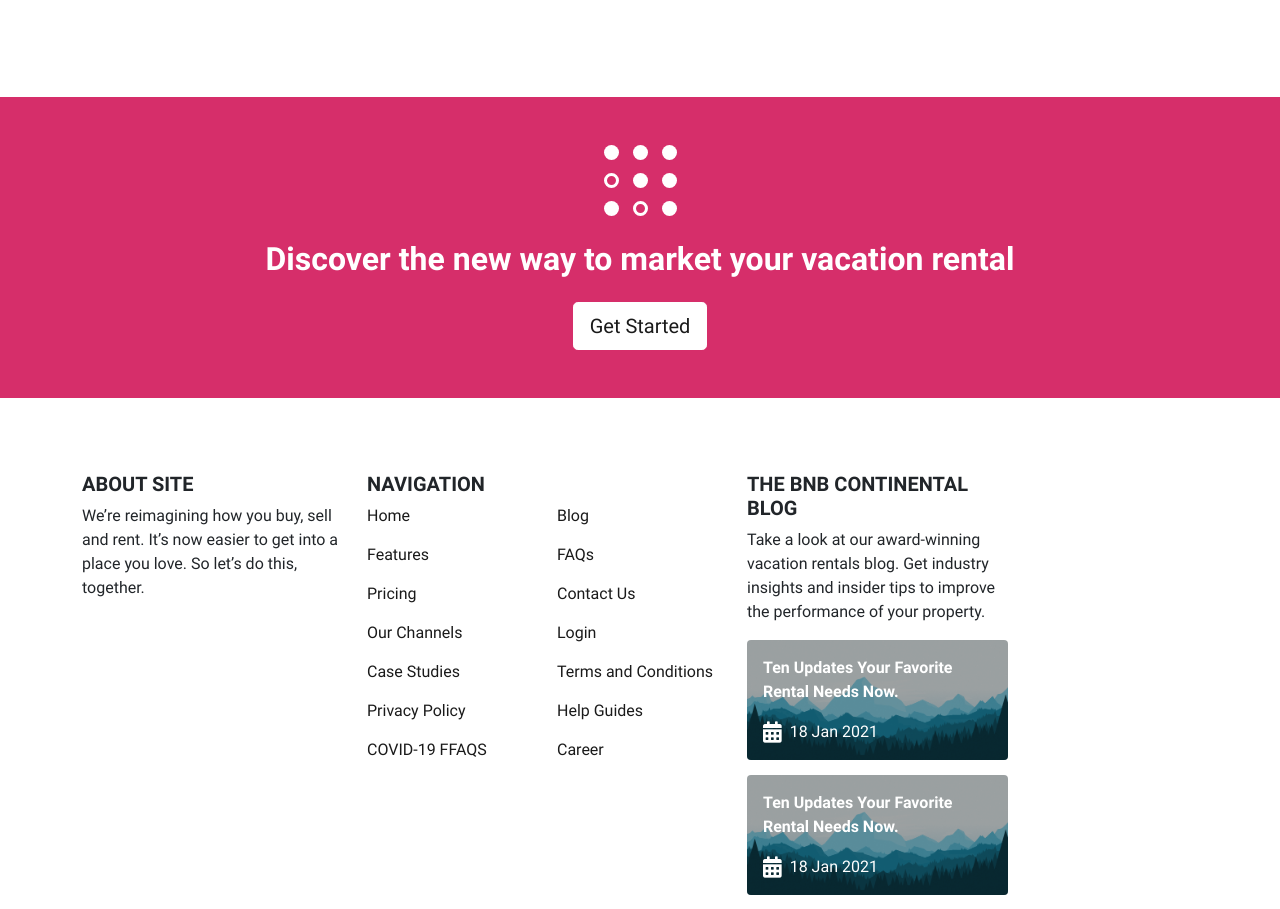
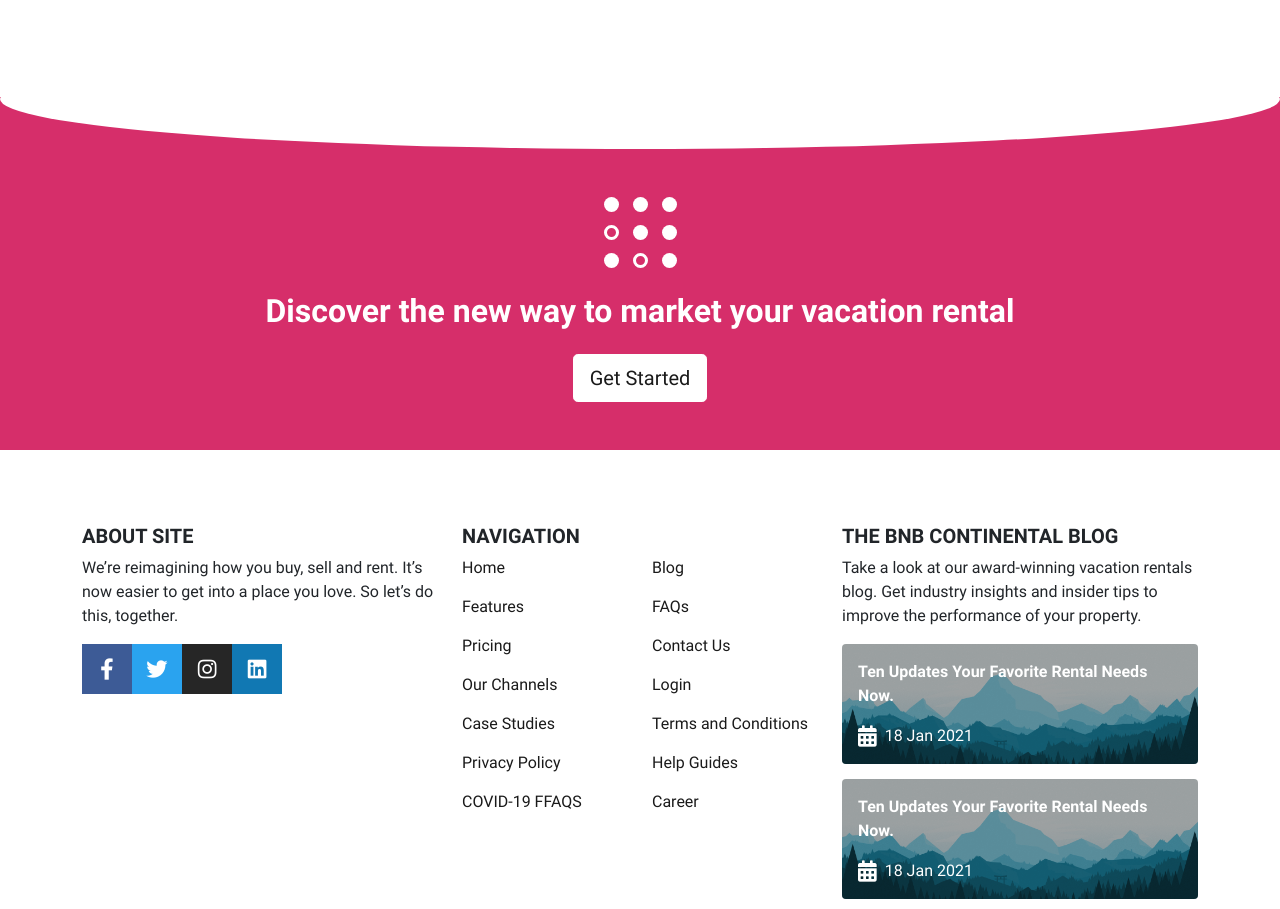
Before and after one commit to rjbtechconsult/bnb, a plain HTML site: page index.html in a window 1280 px wide. Shown: the part 4750-5659 px from the top of the page. Drawn offline with nearby package versions, Linux system fonts and the light colour scheme.

Commit message:
enhanced footer

```diff
--- a/assets/scss/_variables.scss
+++ b/assets/scss/_variables.scss
@@ -4,3 +4,7 @@ $font-black: 'Roboto-Black';
 
 $primary-color: #D62E6A;// #f53d3d;
 $black: #1A1A1A;
+$facebook-color: #3d5b96;
+$twitter-color:#2aa3ef;
+$instagram-color:#262626;
+$linkedin-color:#1178b3;
--- a/assets/scss/style.scss
+++ b/assets/scss/style.scss
@@ -222,6 +222,30 @@ section{
     background: $primary-color;
     color: white;
     margin-bottom: 50px;
+    position: relative;
+    // overflow: hidden;
+    padding-top: 100px;
+
+    .circle{
+        width: 100%;
+        height: 100px;
+        background: white;
+        border-radius: 100%;
+        position: absolute;
+        top: -48px;
+        left: 1;
+    }
+
+    .section-6-img{
+        position: absolute;
+        left: 0;
+        top: -21px;
+        width: 100%;
+
+        @media(min-width: 768px){
+            top: -87px;
+        }
+    }
 
 }
 
@@ -229,6 +253,33 @@ footer{
     .footer-image{
         width: 100%;
     }
+
+    .btn-footer-social{
+        width: 50px;
+        height: 50px;
+        border-radius: 0;
+        display: flex;
+        i{
+            color: white;
+            margin:auto;
+        }
+    }
+
+    .btn-facebook{
+        background: $facebook-color;
+    }
+
+    .btn-twitter{
+        background: $twitter-color;
+    }
+
+    .btn-linkedin{
+        background: $linkedin-color;
+    }
+    .btn-instagram{
+        background: $instagram-color;
+    }
+
 
     .footer-copyright{
         background: #E5E5E5;
--- a/index.html
+++ b/index.html
@@ -563,7 +563,9 @@
     </section>
 
     <!-- Section six -->
-    <section class="section-6 py-5">
+    <section class="section-6 pb-5">
+        <!-- <img class="section-6-img" src="assets/images/section6-img.png" alt=""> -->
+        <div class="circle"></div>
         <div class="container">
             <img src="assets/images/dots.svg" alt="">
             <h2 class="font-bold my-4">
@@ -583,15 +585,35 @@
         <div class="row">
 
             <!-- Grid column -->
-            <div class="col-md-3 mt-md-0 mt-3 text-start mb-3 mb-lg-0">
+            <div class="col-md-4 mt-md-0 mt-3 text-start mb-3 mb-lg-0">
                 <h5 class="text-uppercase font-bold text-center text-lg-start">About Site</h5>
                 <p class="text-center text-lg-start">
                     We’re reimagining how you buy, sell and rent. It’s now easier to get into a place you love. So let’s do this, together.
                 </p>
+                <ul class="list-unstyled list-inline d-flex justify-content-center justify-content-lg-start">
+                    <li>
+                        <a href="#!" class="btn btn-footer-social btn-facebook">
+                            <i class="fab fa-facebook-f fa-lg"></i>
+                        </a>
+                    </li>
+                    <li>
+                        <a href="#!" class="btn btn-footer-social btn-twitter">
+                            <i class="fab fa-twitter fa-lg"></i>
+                        </a>
+                    </li>
+                    <li>
+                        <a href="#!" class="btn btn-footer-social btn-instagram">
+                            <i class="fab fa-instagram fa-lg"></i>
+                        </a>
+                    </li>
+                    <li>
+                        <a href="#!" class="btn btn-footer-social btn-linkedin">
+                            <i class="fab fa-linkedin fa-lg"></i>
+                        </a>
+                    </li>
+                </ul>
             </div>
             <!-- Grid column -->
-
-            <!-- <hr class="clearfix w-100 d-md-none pb-3"> -->
 
             <!-- Grid column -->
             <div class="col-md-4 mb-md-0 mb-3 text-start mb-3 mb-lg-0">
@@ -652,7 +674,7 @@
             <!-- Grid column -->
 
             <!-- Grid column -->
-            <div class="col-md-3 mb-md-0 mb-3 mb-lg-0">
+            <div class="col-md-4 mb-md-0 mb-3 mb-lg-0">
 
                 <!-- Links -->
                 <h5 class="text-uppercase font-bold text-center text-lg-start">The BnB Continental Blog</h5>
```
Also changed, not shown: assets/images/section6-img.png (added), assets/scss/style.css, 1 other file.
